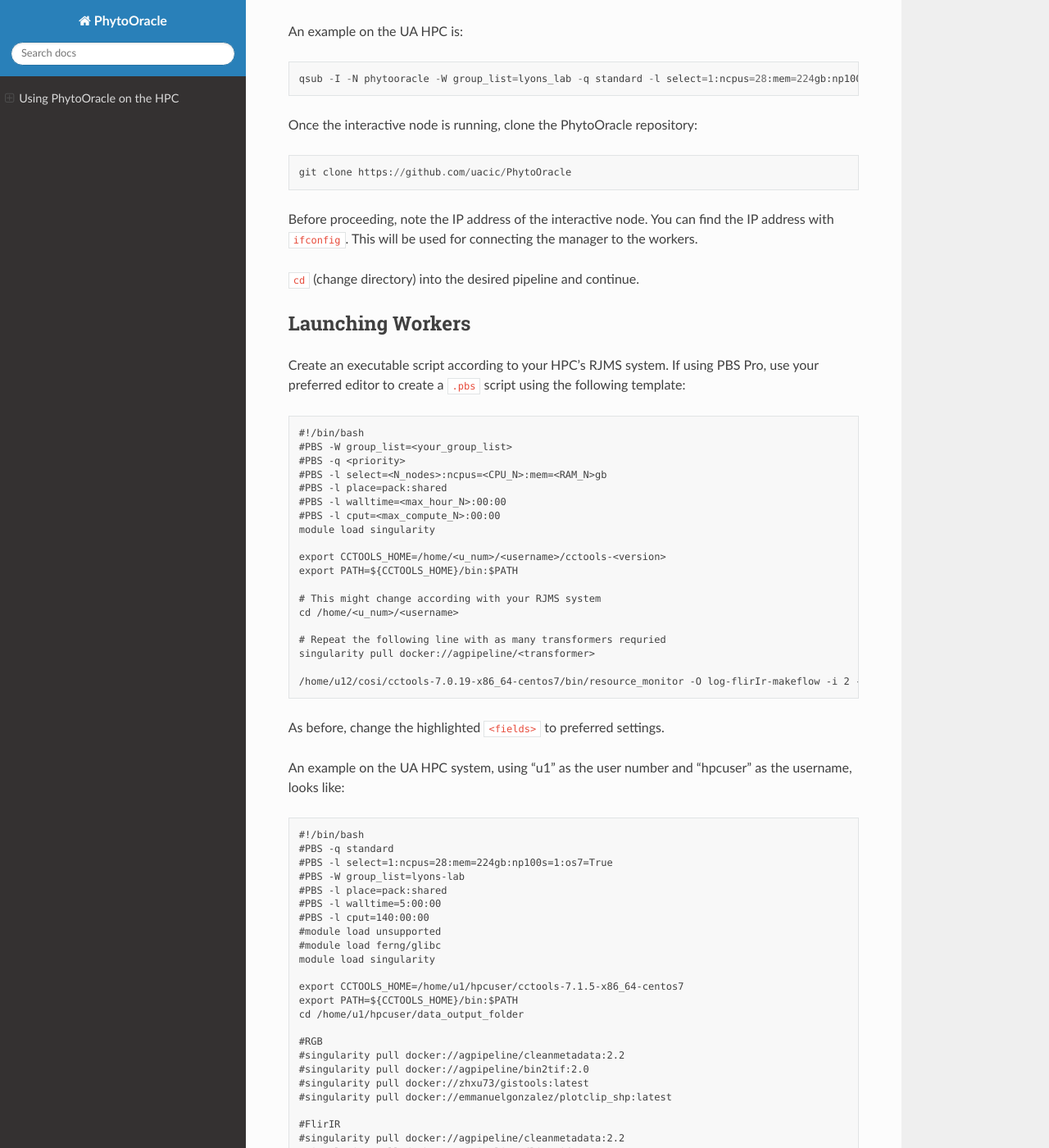
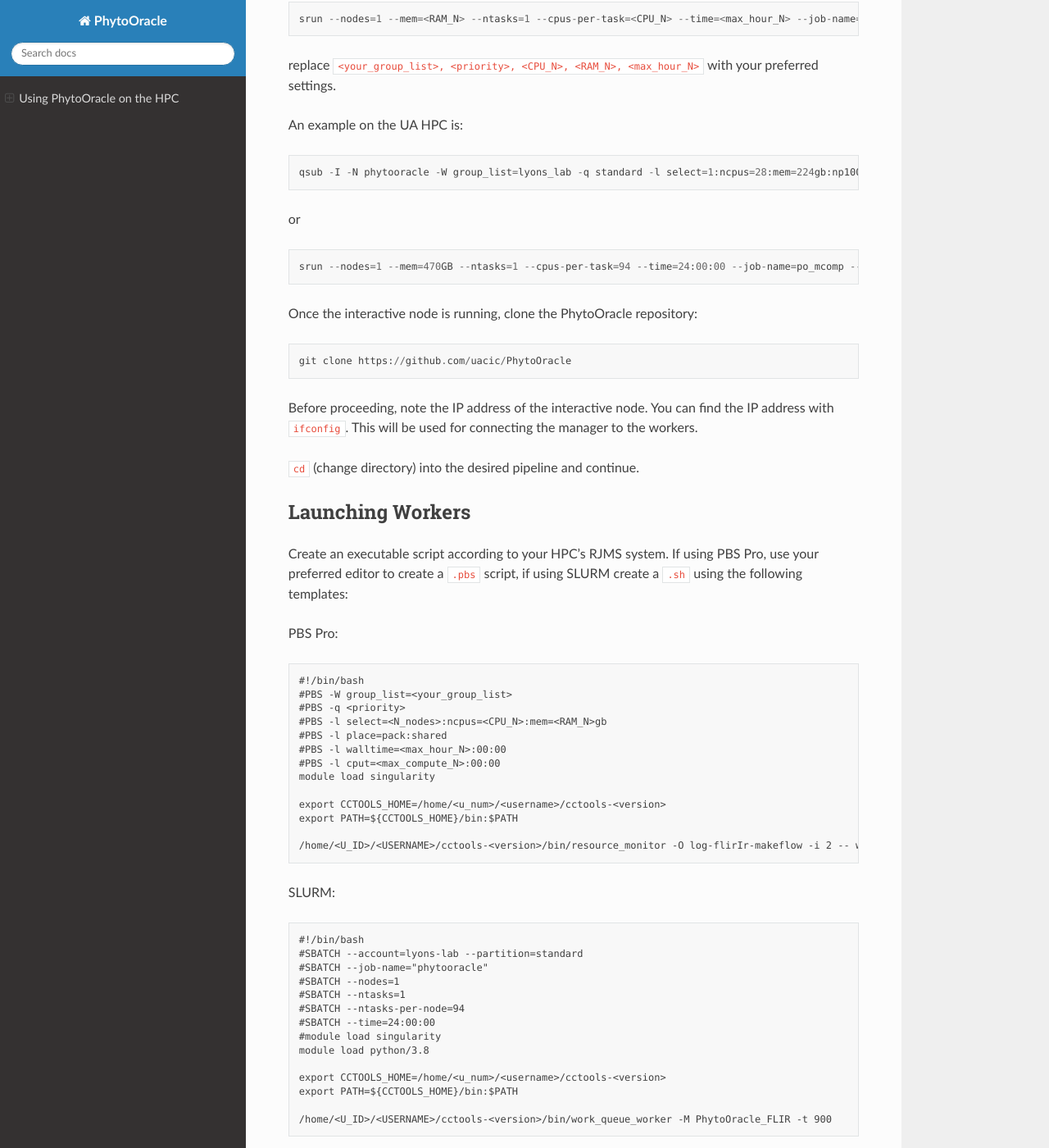
Before and after one commit to LyonsLab/PhytoOracle, a Sphinx documentation site: the page built from docs/2_HPC_install.rst, in a window 1280 px wide and 1400 px high, scrolled down 873 px. Shown: the whole window at 82% size. Built offline with Sphinx 7.4.7 and the Read the Docs theme 2.0.0, drawn with Linux system fonts in a browser that asks for light colours; some of the changed text lies outside the part shown.

Commit message:
updating docs

```diff
--- a/docs/2_HPC_install.rst
+++ b/docs/2_HPC_install.rst
@@ -5,9 +5,9 @@ Using PhytoOracle on the HPC
 Overview
 ========
 
-This guide will walk you through the necessary steps required to launch PhytoOracle's pipelines onto a High Performance Computer system using interactive nodes (as tested on the University of Arizona's HPC running the PBS Pro RJMS - Resource and Job Management System).
+This guide will walk you through the necessary steps required to launch PhytoOracle's pipelines onto a High Performance Computer system using interactive nodes (as tested on the University of Arizona's HPC running the PBS Pro and SLURM RJMS - Resource and Job Management System).
 
-The interactive node functions as the "manager" within the time-saving "manager-worker" framework. The interactive node distributes the computational load, connecting to the "workers" through its IP address and job management scripts from the PhytoOracle repository.
+The interactive node functions as the "foreman" within the time-saving "foreman-worker" framework. The interactive node distributes the computational load, connecting to the "workers" through its IP address and job management scripts from the PhytoOracle repository.
 
 Software Requirements
 =====================
@@ -29,6 +29,12 @@ To launch an interactive node:
 
    qsub -I -N phytooracle -W group_list=<your_group_list> -q <priority> -l select=1:ncpus=<CPU_N>:mem=<RAM_N>gb:np100s=1:os7=True -l walltime=<max_hour_N>:0:0
 
+or
+
+.. code::
+
+   srun --nodes=1 --mem=<RAM_N> --ntasks=1 --cpus-per-task=<CPU_N> --time=<max_hour_N> --job-name=po_mcomp --account=<your_group_list> --partition=<priority> --mpi=pmi2 --pty bash -i
+
 replace :code:`<your_group_list>, <priority>, <CPU_N>, <RAM_N>, <max_hour_N>` with your preferred settings.
 
 An example on the UA HPC is:
@@ -36,6 +42,12 @@ An example on the UA HPC is:
 .. code::
 
    qsub -I -N phytooracle -W group_list=lyons_lab -q standard -l select=1:ncpus=28:mem=224gb:np100s=1:os7=True -l walltime=12:0:0
+
+or
+
+.. code::
+
+   srun --nodes=1 --mem=470GB --ntasks=1 --cpus-per-task=94 --time=24:00:00 --job-name=po_mcomp --account=lyons-lab --partition=standard --mpi=pmi2 --pty bash -i
 
 Once the interactive node is running, clone the PhytoOracle repository:
 
@@ -50,7 +62,9 @@ Before proceeding, note the IP address of the interactive node. You can find the
 Launching Workers
 =================
 
-Create an executable script according to your HPC's RJMS system. If using PBS Pro, use your preferred editor to create a :code:`.pbs` script using the following template:
+Create an executable script according to your HPC's RJMS system. If using PBS Pro, use your preferred editor to create a :code:`.pbs` script, if using SLURM create a :code:`.sh` using the following templates:
+
+PBS Pro:
 
 .. code::
 
@@ -66,17 +80,32 @@ Create an executable script according to your HPC's RJMS system. If using PBS Pr
    export CCTOOLS_HOME=/home/<u_num>/<username>/cctools-<version>
    export PATH=${CCTOOLS_HOME}/bin:$PATH
 
-   # This might change according with your RJMS system
-   cd /home/<u_num>/<username>
+   /home/<U_ID>/<USERNAME>/cctools-<version>/bin/resource_monitor -O log-flirIr-makeflow -i 2 -- work_queue_factory -T local <INTERACTIVE_NODE_ADDRESS>.<HPC_SYSTEM> 9123 -w 12 -W 16 --workers-per-cycle 10 --cores=1 -t 900
 
-   # Repeat the following line with as many transformers requried
-   singularity pull docker://agpipeline/<transformer>
+SLURM:
 
-   /home/u12/cosi/cctools-7.0.19-x86_64-centos7/bin/resource_monitor -O log-flirIr-makeflow -i 2 -- work_queue_factory -T local <INTERACTIVE_NODE_ADDRESS>.<HPC_SYSTEM> 9123 -w 12 -W 16 --workers-per-cycle 10 --cores=1 -t 900
+.. code::
+
+   #!/bin/bash
+   #SBATCH --account=lyons-lab --partition=standard
+   #SBATCH --job-name="phytooracle"
+   #SBATCH --nodes=1
+   #SBATCH --ntasks=1
+   #SBATCH --ntasks-per-node=94
+   #SBATCH --time=24:00:00
+   #module load singularity
+   module load python/3.8
+
+   export CCTOOLS_HOME=/home/<u_num>/<username>/cctools-<version>
+   export PATH=${CCTOOLS_HOME}/bin:$PATH
+
+   /home/<U_ID>/<USERNAME>/cctools-<version>/bin/work_queue_worker -M PhytoOracle_FLIR -t 900
 
 As before, change the highlighted :code:`<fields>` to preferred settings.
 
-An example on the UA HPC system, using "u1" as the user number and "hpcuser" as the username, looks like:
+Here are examples on the UA HPC system, using "u1" as the user number and "hpcuser" as the username, looks like:
+
+PBS Pro:
 
 .. code::
 
@@ -111,17 +140,52 @@ An example on the UA HPC system, using "u1" as the user number and "hpcuser" as
 
 It is important to note that lines 12, 14, and 27 will have to be personalized, and the commander IP address must be specified in line 27.
 
+SLURM:
+
+.. code::
+
+   #!/bin/bash
+   #SBATCH --account=windfall --partition=windfall
+   #SBATCH --job-name="phytooracle"
+   #SBATCH --nodes=1
+   #SBATCH --ntasks=1
+   #SBATCH --ntasks-per-node=94
+   #SBATCH --time=24:00:00
+   #module load singularity
+   module load python/3.8
+
+   export CCTOOLS_HOME=/home/u12/cosi/cctools-7.1.6-x86_64-centos7
+   export PATH=${CCTOOLS_HOME}/bin:$PATH
+
+   /home/u1/hpcuser/cctools-7.1.6-x86_64-centos7/bin/work_queue_worker -M PhytoOracle_FLIR -t 900
+
 Save your changes and submit with:
+
+PBS Pro
 
 .. code::
 
    qsub <filename>.pbs
 
+SLURM
+
+.. code::
+
+   sbatch <filename.pbs>
+
 Depending on the traffic to the HPC system, this may take some time. You can search for your submitted job using:
+
+PBS Pro
 
 .. code::
 
    qstat -u username
+
+SLURM
+
+.. code::
+
+   squeue -u username
 
 **The HPC setup is now complete. Navigate to the pipeline of your choice to continue:**
 
--- /dev/null
+++ b/docs/7_PSII_run.rst
@@ -0,0 +1,3 @@
+***********************************************************
+Running the PSII Pipeline for Photosynthetic Potential Data
+***********************************************************
--- /dev/null
+++ b/docs/8_3D_run.rst
@@ -0,0 +1,3 @@
+***************************************************************
+Running the Stereo3DTop Pipeline for Generating 3D Point Clouds
+***************************************************************
--- a/docs/index.rst
+++ b/docs/index.rst
@@ -27,10 +27,10 @@ Supported Sensors & Pipelines
    * - `FlirIr <https://phytooracle.readthedocs.io/en/latest/5_FlirIr_run.html>`_
      - FLIR A615, 45°
      - Infrared images. Measures temperature of plants
-   * - PSII
+   * - `PSII <https://phytooracle.readthedocs.io/en/latest/7_PSII_run.html>`_
      - LemnaTec custom based of an Allied Vision Manta camera
      - Fluorescence images. Measures chlorophyll fluorescence for calculating plant photosynthetic potential.
-   * - StereoTop3D
+   * - `StereoTop3D <https://phytooracle.readthedocs.io/en/latest/8_3D_run.html>`_
      - Custom 3D Fraunhofer
      - Laser scanning images.  Generates a point cloud for measuring physical structure of plants.
    * - Hyperspectral (VNIR/SWIR)
@@ -56,4 +56,4 @@ This project partially built on code initially developed by the `TERRA-REF proje
 Issues and Questions
 ====================
 
-If you have questions, raise an issue on the `GitHub <https://github.com/uacic/PhytoOracle/>`_ page.
+If you have questions, raise an issue on the `GitHub <https://github.com/LyonsLab/PhytoOracle/>`_ page.
```
Also changed, not shown: docs/4_StereoTopRGB_run.rst (+30 -14 lines), docs/6_Installing_software.rst (+26 -2 lines).
